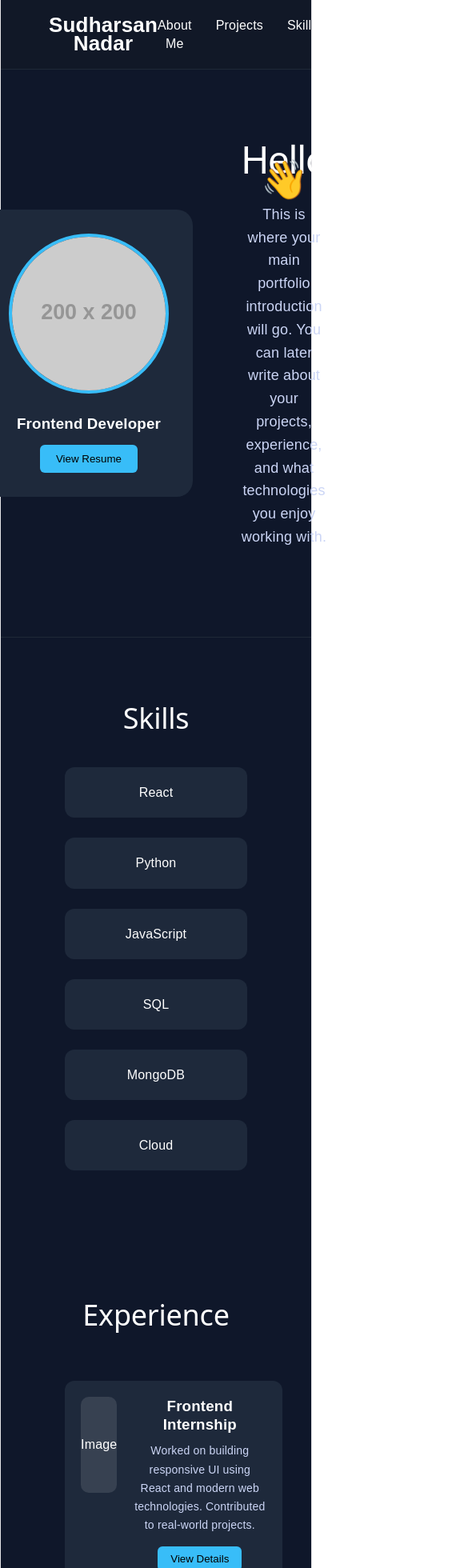
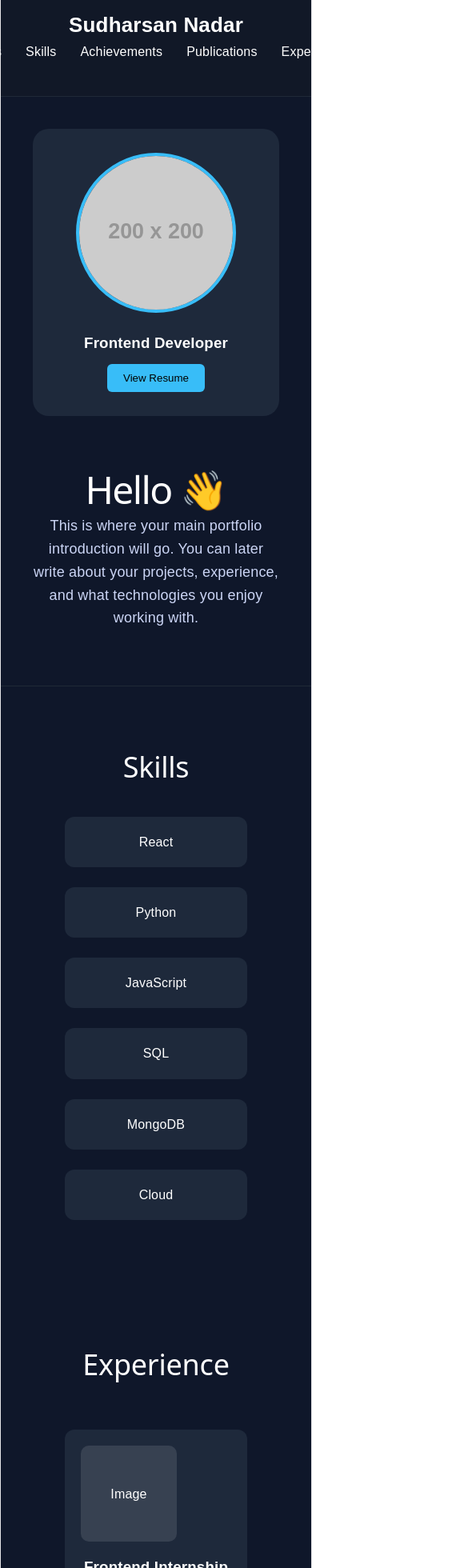
Before and after one commit to sudhar25/portfolio, a React (Vite) app in the folder sudharsan-portfolio/: page / in a window 390 px wide. Shown: the top 1960 px of the page at 80% size, 585 px wide, since content can reach past the window. Built offline with nearby package versions, Linux system fonts and the light colour scheme.

Commit message:
Improved UI

```diff
--- a/sudharsan-portfolio/src/App.css
+++ b/sudharsan-portfolio/src/App.css
@@ -625,9 +625,26 @@ background:#0284c7;
 }
 
 
+@media (max-width:1024px){
 
+.container{
+flex-direction:column;
+padding:40px;
+}
 
-/* RESUME BUTTON */
+.projects-grid{
+grid-template-columns:repeat(2,1fr);
+}
+
+.achievements-grid{
+grid-template-columns:1fr;
+}
+
+.publication-card{
+width:100%;
+}
+
+}
 
 .resume-btn{
 margin-top:15px;
@@ -643,15 +660,36 @@ transition:0.3s;
 background:#0284c7;
 }
 
-.stagger-text{
-opacity:0;
-transform:translateY(30px);
-animation:fadeUp 1s ease forwards;
+@media (max-width:768px){
+
+.navbar{
+flex-direction:column;
+gap:10px;
 }
 
-@keyframes fadeUp{
-to{
-opacity:1;
-transform:translateY(0);
+.projects-grid{
+grid-template-columns:1fr;
 }
+
+.contact-container{
+grid-template-columns:1fr;
 }
+
+.achievements-grid{
+grid-template-columns:1fr;
+}
+
+.sidebar{
+width:100%;
+}
+
+.exp-card{
+width:100%;
+flex-direction:column;
+}
+
+.publication-card{
+flex-direction:column;
+}
+
+}
--- a/sudharsan-portfolio/src/App.jsx
+++ b/sudharsan-portfolio/src/App.jsx
@@ -6,8 +6,9 @@ import "./App.css"
 
 function App() {
   return (
+
     <div className="page">
-
+<div className="background-grid"></div>
       {/* NAVBAR */}
       <nav className="navbar">
         <div className="logo">Sudharsan Nadar</div>
```
